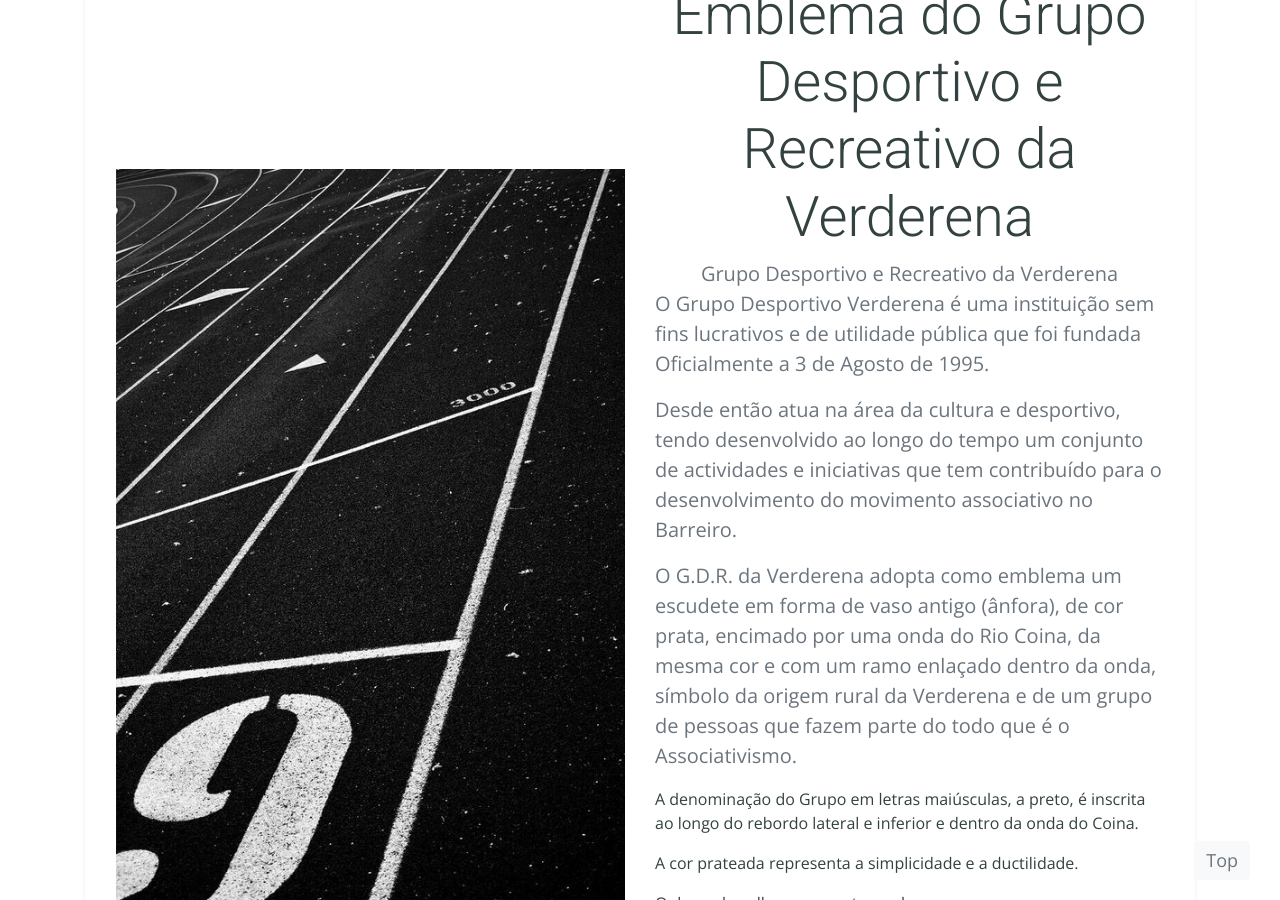
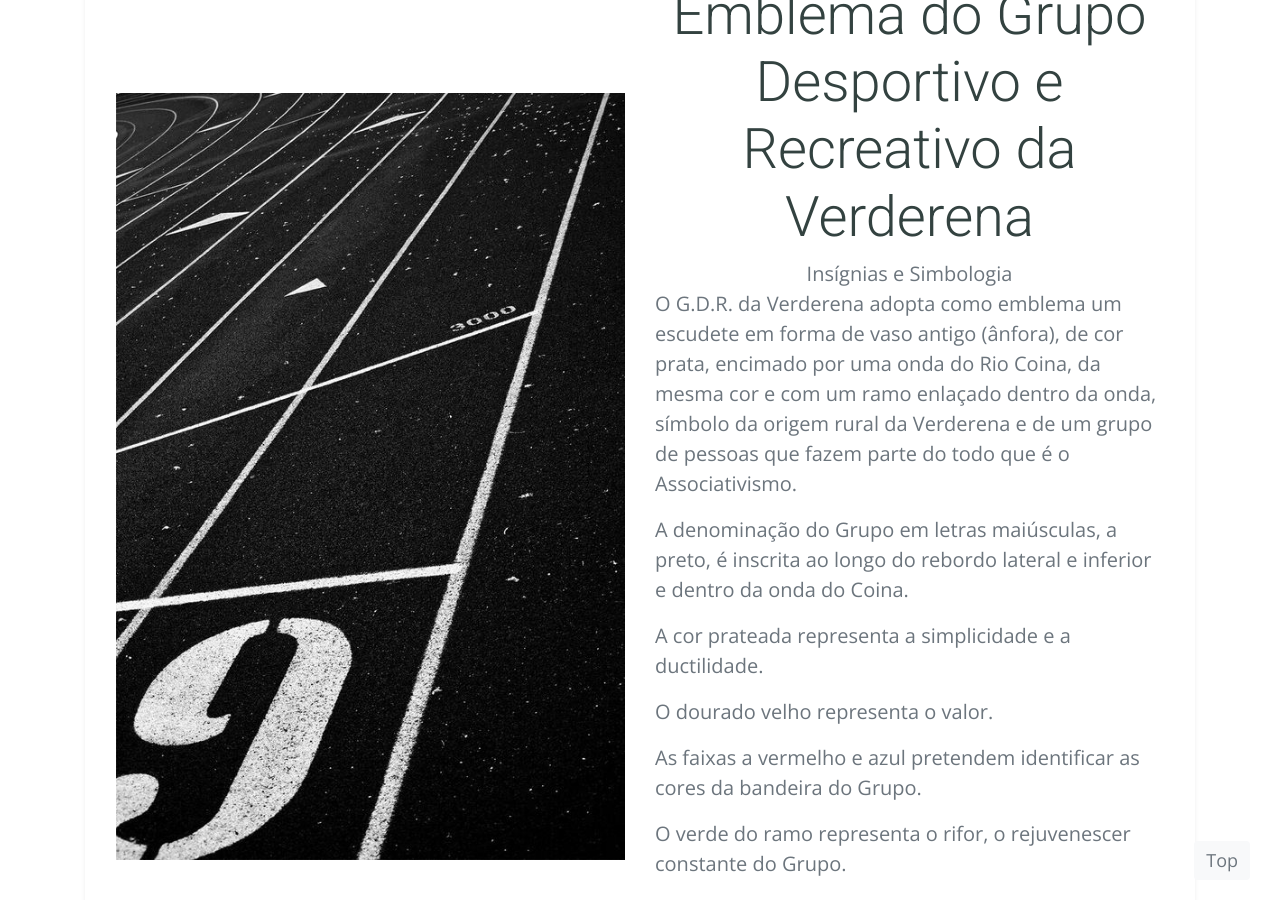
Before and after one commit to GDR-Verderena/gdr-verderena.github.io, a Jekyll site: the page built from about/index.html, in a window 1280 px wide and 900 px high, scrolled down 1289 px. Built offline with Jekyll 4.4.1, drawn with Linux system fonts in a browser that asks for light colours; nearby versions of some CDN libraries; library files that are not in the unit come from our copies.

Commit message:
Update index.html

```diff
--- a/about/index.html
+++ b/about/index.html
@@ -66,16 +66,15 @@
 	<div class="col-lg-6 d-none d-lg-block"><img src="https://raw.githubusercontent.com/GDR-Verderena/gdr-verderena.github.io/master/assets/img/about-1.jpg" alt="" class="img-fluid"></div>
         <div class="col-lg-6">
         <h1 class="display-4 text-center">Emblema do Grupo Desportivo e Recreativo da Verderena</h1>
-        <p class="lead text-center text-muted mb-0">Grupo Desportivo e Recreativo da Verderena</p>
-	<p class="lead text-muted">O Grupo Desportivo Verderena é uma instituição sem fins lucrativos e de utilidade pública que foi fundada Oficialmente a 3 de Agosto de 1995.</p>
-        <p class="lead text-muted">Desde então atua na área da cultura e desportivo, tendo desenvolvido ao longo do tempo um conjunto de actividades e iniciativas que tem contribuído para o desenvolvimento do movimento associativo no Barreiro.</p>
+        <p class="lead text-center text-muted mb-0">Insígnias e Simbologia</p>
+
 	<p class="lead text-muted">O G.D.R. da Verderena adopta como emblema um escudete em forma de vaso antigo (ânfora), de cor prata, encimado por uma onda do Rio Coina, da mesma cor e com um ramo enlaçado dentro da onda, símbolo da origem rural da Verderena e de um grupo de pessoas que fazem parte do todo que é o Associativismo.</p>
-	<p>A denominação do Grupo em letras maiúsculas, a preto, é inscrita ao longo do rebordo lateral e inferior e dentro da onda do Coina. </p>
-	<p>A cor prateada representa a simplicidade e a ductilidade. </p>
-	<p>O dourado velho representa o valor. </p>
-	<p>As faixas a vermelho e azul pretendem identificar as cores da bandeira do Grupo.</p>
-	<p>O verde do ramo representa o rifor, o rejuvenescer constante do Grupo. </p>
-	<p>O vermelho do laço representa a vida e o espírito necessário ao Grupo. </p>
+	<p class="lead text-muted">A denominação do Grupo em letras maiúsculas, a preto, é inscrita ao longo do rebordo lateral e inferior e dentro da onda do Coina. </p>
+	<p class="lead text-muted">A cor prateada representa a simplicidade e a ductilidade. </p>
+	<p class="lead text-muted">O dourado velho representa o valor. </p>
+	<p class="lead text-muted">As faixas a vermelho e azul pretendem identificar as cores da bandeira do Grupo.</p>
+	<p class="lead text-muted">O verde do ramo representa o rifor, o rejuvenescer constante do Grupo. </p>
+	<p class="lead text-muted">O vermelho do laço representa a vida e o espírito necessário ao Grupo. </p>
 	</div>
     </div>
   </div>
```
